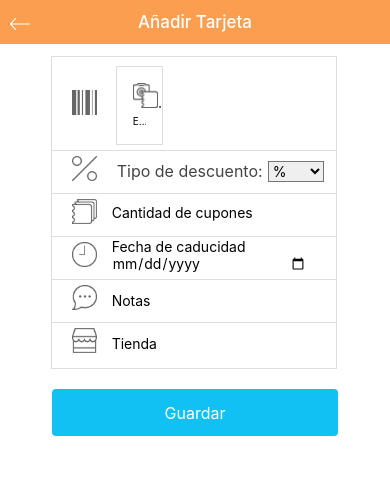
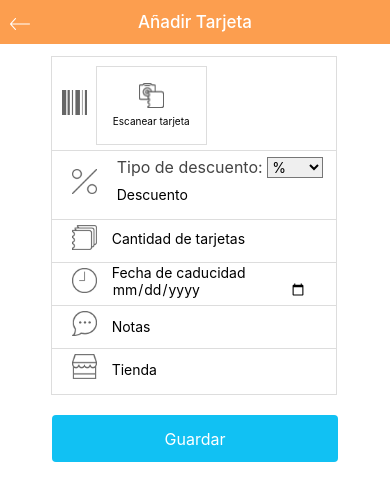
Before and after one commit to jh4producciones/cupon, a website: page www/tarjeta.html at #/app in a window 390 px wide. Drawn offline with Linux system fonts and the light colour scheme; some packages are replaced by stand-ins of ours; files that its build step writes are made by us from their sources; files whose address does not match are found by name.

Commit message:
últimos cambios sabado 23

```diff
--- a/config.xml
+++ b/config.xml
@@ -1,5 +1,5 @@
 <?xml version="1.0" encoding="UTF-8" standalone="yes"?>
-<widget id="com.ionicframework.appcouponthego322016" version="0.0.10" xmlns="http://www.w3.org/ns/widgets" xmlns:cdv="http://cordova.apache.org/ns/1.0">
+<widget id="com.ionicframework.appcouponthego242016" version="0.0.11" xmlns="http://www.w3.org/ns/widgets" xmlns:cdv="http://cordova.apache.org/ns/1.0">
   <name>CoupOnTheGo</name>
   <description>
         An Ionic Framework and Cordova project.
--- a/www/nuevocupon.html
+++ b/www/nuevocupon.html
@@ -18,7 +18,9 @@
     <!-- cordova script (this will be a 404 during development) -->
     <script src="lib/ngCordova/dist/ng-cordova.js"></script>
     <script src="cordova.js"></script>
-
+      <!--librerias para la conexión con facebook-->
+      <script src="js/openfb.js"></script>
+      <script src="js/ngopenfb.js"></script>
     <!-- your app's js -->
     <script src="js/app.js"></script>
     <script src="js/controllers.js"></script>
--- a/www/tarjeta.html
+++ b/www/tarjeta.html
@@ -44,10 +44,10 @@
 
                     <!-- Codigo del Cupon -->
                     <label class="item item-input row">
-                        <span class="input-label col col-20"><img src="img/NuevoCuponManual_9.png" class="icononuevo"></span>
-						<span class="input-label col col-20"><a href="" ng-click="leerCodigo()" class="item item-icon-center" ><img src="img/CouponMenu_2.png" class="icononuevo">
+                        <span class="input-label col col-5"><img src="img/NuevoCuponManual_9.png" class="icononuevo"></span>
+						<span class="input-label col col-5"><a href="" ng-click="leerCodigo()" class="item item-icon-center" ><img src="img/CouponMenu_2.png" class="icononuevo">
                             <p align="center" style="color:#000; font-size:10px;">
-                                Escanear cupón</p>
+                                Escanear tarjeta</p>
                         </a> </span>
 
 
@@ -93,7 +93,7 @@
                             class="cupon col col-20" required>
                  </label>-->
 
-                    <!-- Descuento del Cupon -->
+                    <!-- Descuento del Cupon >
                     <label class="item item-input row"
                            ng-show="show_value">
                         <span class="input-label col col-20"><img src="img/NuevoCuponManual_2.png" class="icononuevo"></span>
@@ -112,6 +112,26 @@
                                ng-model="tarjeta_discount_v"
                                class="cupon col" required>
                     </label>
+                    <!-- Descuento del Cupon -->
+                    <label class="item item-input row"
+                           ng-show="show_value">
+                        <span class="input-label col col-20"><img src="img/NuevoCuponManual_2.png" class="icononuevo"></span>
+
+						<span class="input-label col col-8">Tipo de descuento:
+                        <select class="col-70"
+                                name="typed"
+                                ng-model="tarjeta_type">
+                            <option value="proc">%</option>
+                            <option value="valor">Valor</option>
+                        </select>
+
+                        <input type="number"
+                               placeholder="Descuento"
+                               name="discount"
+                               ng-model="tarjeta_discount_v"
+                               class="cupon col" required>
+					    </span>
+                    </label>
 
                     <!-- Cantidad de cupones -->
                     <label class="item item-input row"
@@ -120,7 +140,7 @@
                         <img src="img/CouponMenu_6.png" class="icononuevo">
                         </span>
                         <input type="number"
-                               placeholder="Cantidad de cupones"
+                               placeholder="Cantidad de tarjetas"
                                name="quantity"
                                ng-model="tarjeta_quantity"
                                class="cupon col" required>
```
Also changed, not shown: www/mistarjetas.html (+2 -2 lines), www/templates/menu.html (+3 -4 lines), 2 other files.
